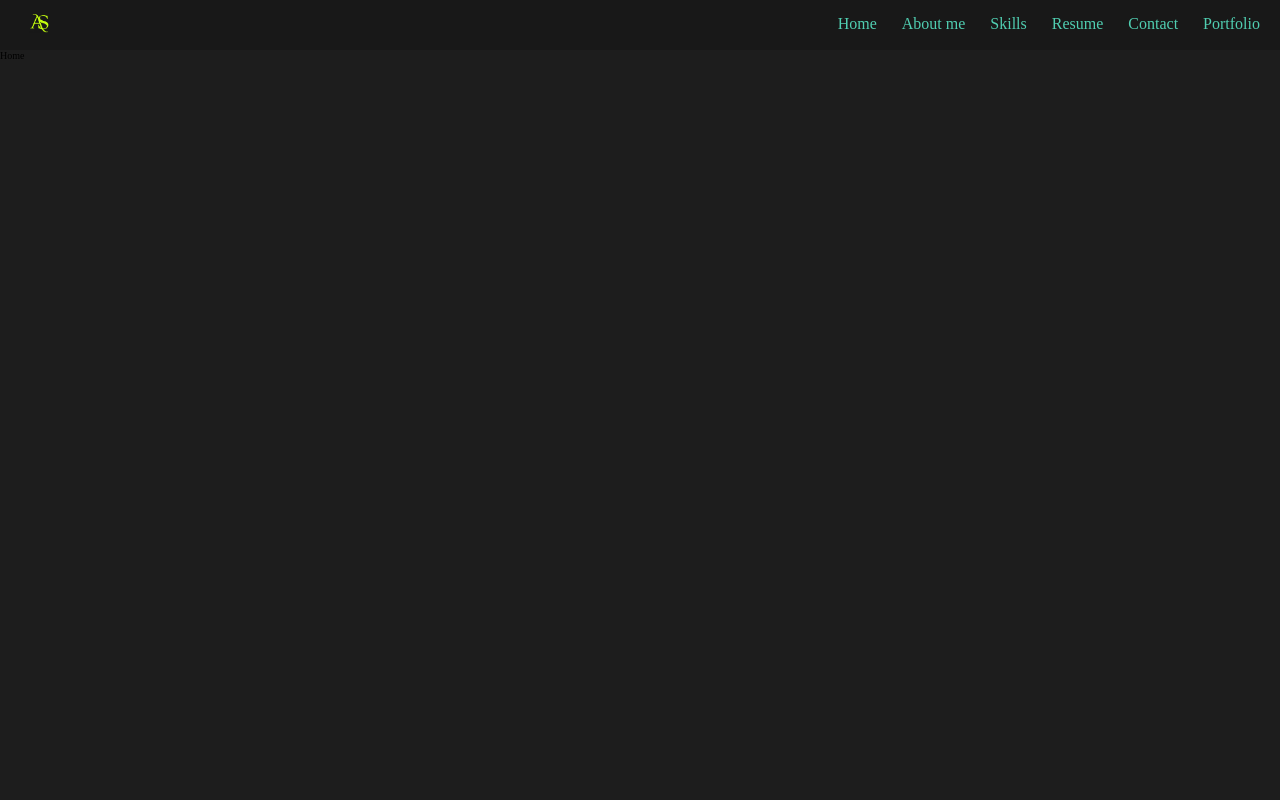
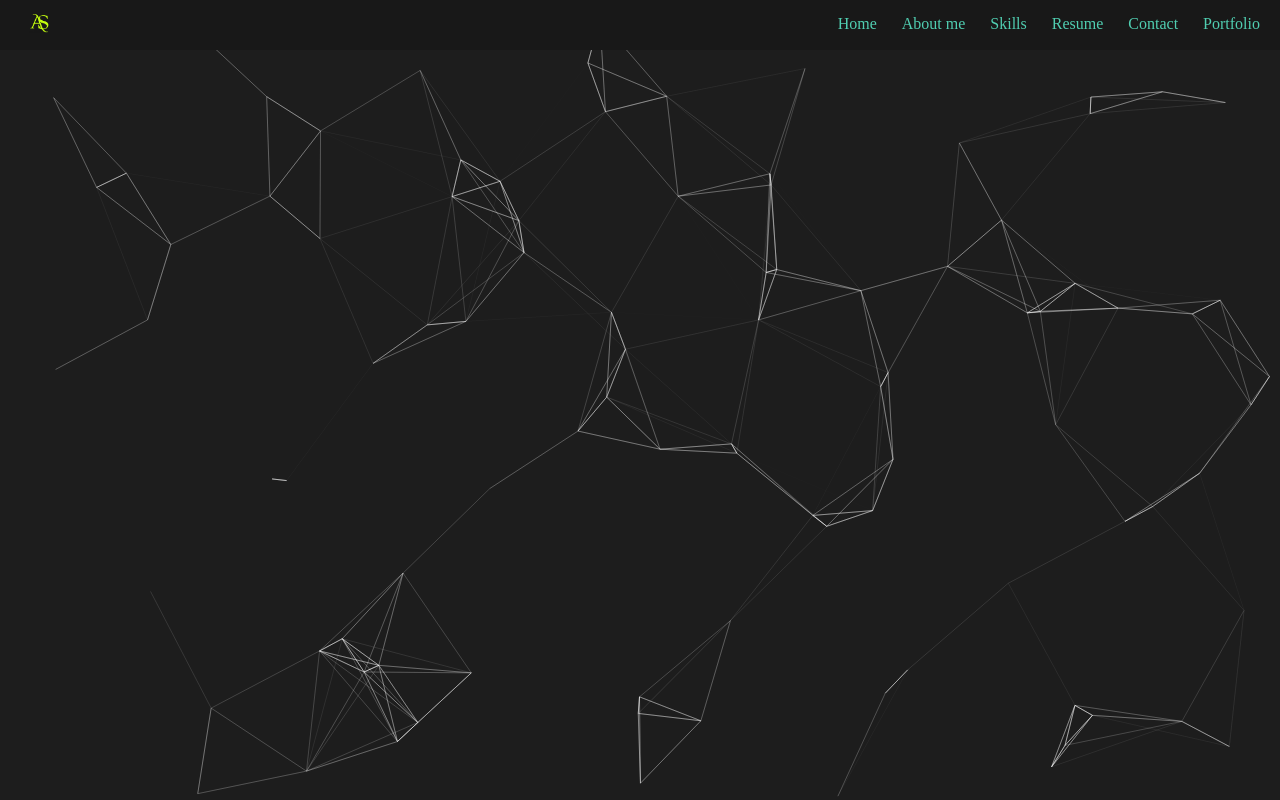
Before and after one commit to Rohithchowk/Skribbleit_game, a React (Create React App) app: page / in a window 1280 px wide. Built offline with nearby package versions, Linux system fonts and the light colour scheme.

Commit message:
particles view added on home page only

```diff
--- a/src/App.js
+++ b/src/App.js
@@ -1,5 +1,7 @@
-import {Routes,Route} from 'react-router-dom';
+import {Routes,Route,useLocation} from 'react-router-dom';
 import  './app.css';
+import Particles from 'react-tsparticles';
+import {loadFull} from 'tsparticles'
 import Home from './Containers/Home';
 import About from './Containers/About';
 import Portfolio from './Containers/Portfolio';
@@ -7,9 +9,19 @@ import Resume from './Containers/Resume';
 import Skills from './Containers/Skills';
 import Contact from './Containers/Contact';
 import Navbar from './Components/Navbar/index';
+import particles from './utils/Particles'
 function App() {
+  const location=useLocation();
+  const renderAtHome=location.pathname==="/";
+  const handleinit= async(main)=>{
+      await loadFull(main);
+  }
   return (
+
     <div >
+    {
+      renderAtHome && <Particles id='particles' options={particles} init={handleinit}/>
+    }
     <Navbar></Navbar>
 
     <Routes>
```
